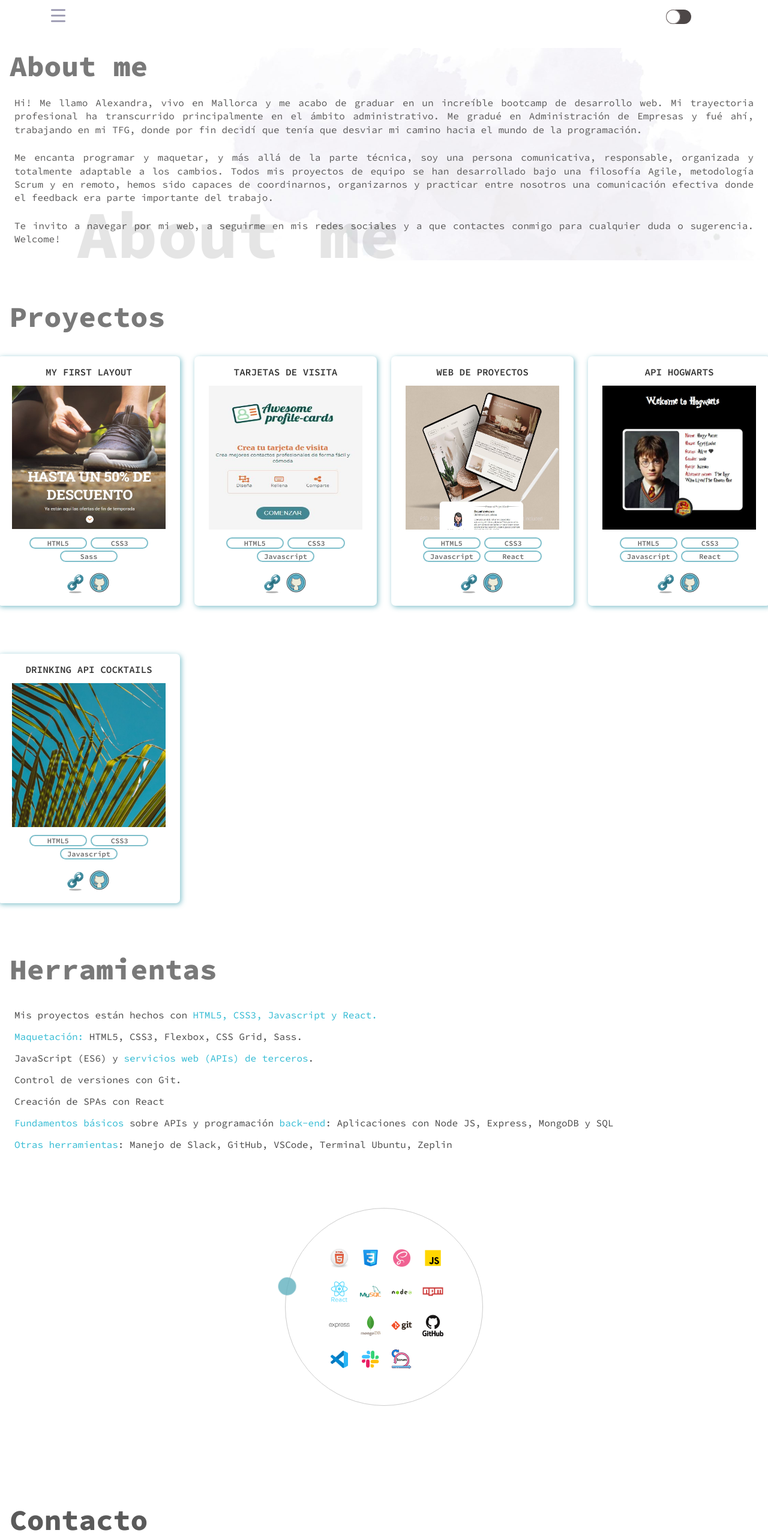
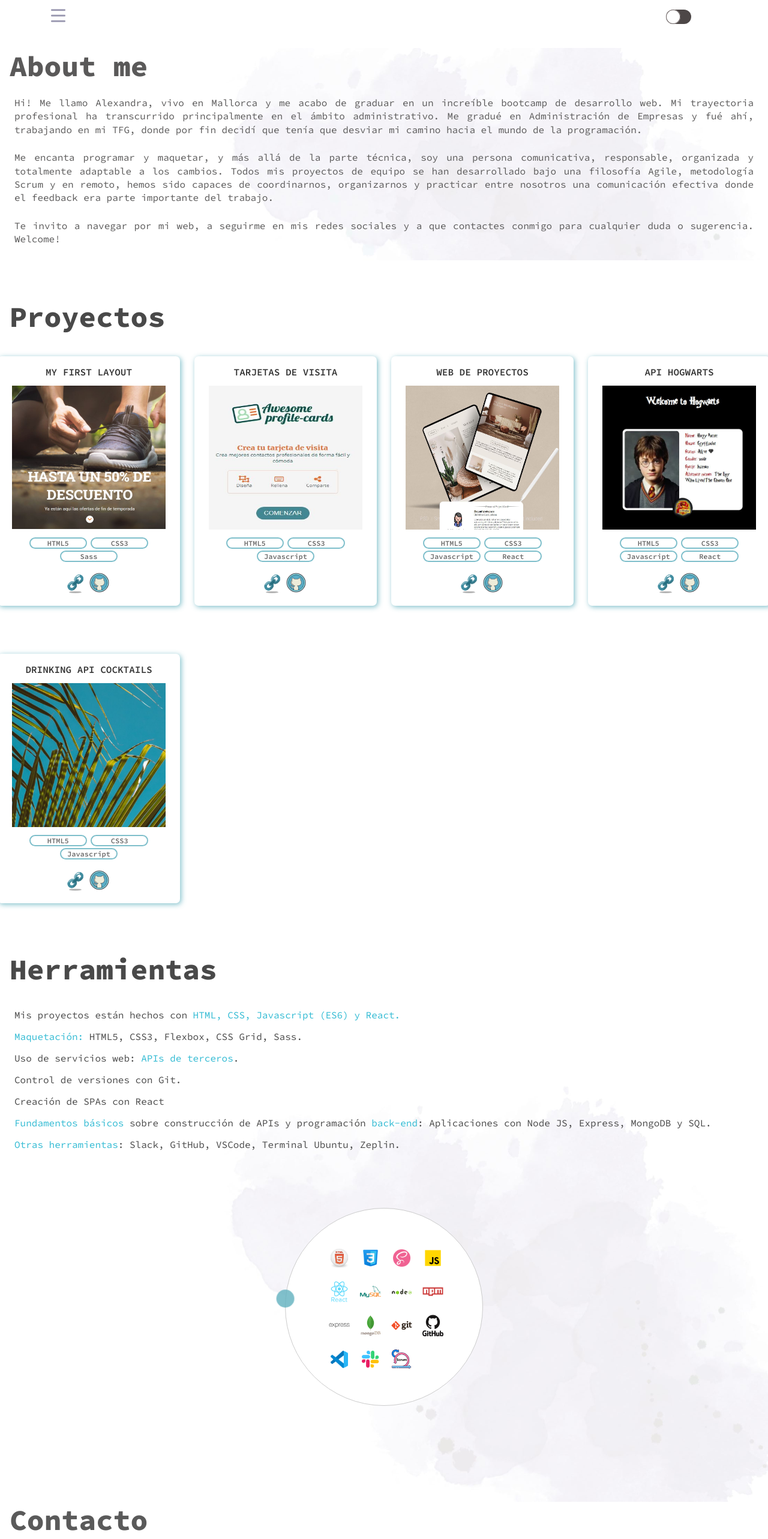
Before and after one commit to alexandracampo/alexandra-campo, a React (Create React App) app: page /#/Principal in a window 1280 px wide. Before the commit this address led to /#/Principal. Shown: the top 2566 px of the page at 60% size. Built offline with nearby package versions, Linux system fonts and the light colour scheme.

Commit message:
add new styles footer

```diff
--- a/src/components/Footer.jsx
+++ b/src/components/Footer.jsx
@@ -8,8 +8,13 @@ function Footer(props) {
 
     return (
         <div className={`footer ${props.theme}`}>
+
             <p className='copyright'>&copy; Alexandra Campo 2023</p>
-            <AnchorLink className='btn-up' offset={() => 300} href='#aboutmeId'><img src={iconUp} /></AnchorLink>
+            <AnchorLink className='link-arrow' offset={() => 300} href='#aboutmeId'>
+                <img className='btn-up' src={iconUp} alt='imagen flecha arriba'></img>
+            </AnchorLink>
+
+
         </div>
     );
 };
--- a/src/components/Header.jsx
+++ b/src/components/Header.jsx
@@ -46,9 +46,9 @@ function Header(props) {
             <ul className={`${menu ? "menu-activo" : "menu"} ${props.theme}`}>
 
                 <li><AnchorLink onClick={handleCloseMenu} offset={() => 300} href='#aboutmeId' className='menu-link'>About me</AnchorLink></li>
-                <li><AnchorLink onClick={handleCloseMenu} offset={() => 200} href='#projectId' className='menu-link'>Proyectos</AnchorLink></li>
-                <li><AnchorLink onClick={handleCloseMenu} offset={() => 200} href='#technologiesId' className='menu-link'>Herramientas</AnchorLink></li>
-                <li><AnchorLink onClick={handleCloseMenu} offset={() => 200} href='#contactId' className='menu-link'>Contacta conmigo</AnchorLink></li>
+                <li><AnchorLink onClick={handleCloseMenu} offset={() => 100} href='#projectId' className='menu-link'>Proyectos</AnchorLink></li>
+                <li><AnchorLink onClick={handleCloseMenu} offset={() => 100} href='#technologiesId' className='menu-link'>Herramientas</AnchorLink></li>
+                <li><AnchorLink onClick={handleCloseMenu} offset={() => 100} href='#contactId' className='menu-link'>Contacta conmigo</AnchorLink></li>
             </ul>
 
         </div>
--- a/src/components/Introduction.jsx
+++ b/src/components/Introduction.jsx
@@ -8,7 +8,6 @@ function Introduction(props) {
 
             <h1 className='title1'>{"About me"}</h1>
 
-            <h2 className="title-opacity">About me</h2>
             <div className="text">
                 <p className="text__box1">
                     Hi! Me llamo Alexandra, vivo en Mallorca y me acabo de graduar en un increíble bootcamp de desarrollo web. Mi trayectoria profesional ha transcurrido principalmente en el ámbito administrativo. Me gradué en Administración de Empresas y fué ahí, trabajando en mi TFG, donde por fin decidí que tenía que desviar mi camino hacia el mundo de la programación.
--- a/src/components/Technologies.jsx
+++ b/src/components/Technologies.jsx
@@ -24,13 +24,13 @@ function Technologies(props) {
 
             <h2 className='title-tech'>Herramientas</h2>
 
-            <p className='tech-text'>Mis proyectos están hechos con <span className='text-color'>HTML5, CSS3, Javascript y React.</span></p>
+            <p className='tech-text'>Mis proyectos están hechos con <span className='text-color'>HTML, CSS, Javascript (ES6) y React.</span></p>
             <p className='tech-text'><span className='text-color'>Maquetación:</span> HTML5, CSS3, Flexbox, CSS Grid, Sass.</p>
-            <p className='tech-text'>JavaScript (ES6) y <span className='text-color'>servicios web (APIs) de terceros</span>.</p>
+            <p className='tech-text'>Uso de servicios web: <span className='text-color'>APIs de terceros</span>.</p>
             <p className='tech-text'>Control de versiones con <span>Git</span>.</p>
             <p className='tech-text'>Creación de SPAs con React</p>
-            <p className='tech-text'><span className='text-color'>Fundamentos básicos</span> sobre APIs y programación <span className='text-color'>back-end</span>: Aplicaciones con Node JS, Express, MongoDB y SQL</p>
-            <p className='tech-text'><span className='text-color'>Otras herramientas</span>: Manejo de Slack, GitHub, VSCode, Terminal Ubuntu, Zeplin</p>
+            <p className='tech-text'><span className='text-color'>Fundamentos básicos</span> sobre construcción de APIs y programación <span className='text-color'>back-end</span>: Aplicaciones con Node JS, Express, MongoDB y SQL.</p>
+            <p className='tech-text'><span className='text-color'>Otras herramientas</span>: Slack, GitHub, VSCode, Terminal Ubuntu, Zeplin.</p>
 
             <div className='container-circle'>
                 <div className='circle'> </div>
--- a/src/styles/Contact.scss
+++ b/src/styles/Contact.scss
@@ -3,6 +3,7 @@
 .contact {
   color: rgb(90, 90, 90);
   font-family: $font2;
+  height: 60vh;
 
   .title-contact {
     font-weight: 700;
--- a/src/styles/Footer.scss
+++ b/src/styles/Footer.scss
@@ -4,24 +4,24 @@
   height: 5rem;
   background-color: #5ab5c59f;
   font-family: $font2;
+  color: rgb(49, 49, 49);
 
   .copyright {
-    font-size: 15px;
+    font-size: 14px;
     text-align: start;
-    display: inline-block;
-    margin-left: 1rem;
+    padding-top: 2rem;
+    padding-left: 1rem;
   }
 
-  .btn-up {
-    width: 3rem;
-    height: 3rem;
-    position: absolute;
-    margin: auto;
-    top: -2.5rem;
+  .link-arrow {
+    position: relative;
+    top: -5rem;
     left: 45%;
+    .btn-up {
+      width: 4rem;
+    }
   }
 }
-
 .dark {
   background-color: rgb(92, 92, 92);
   color: white;
--- a/src/styles/Introduction.scss
+++ b/src/styles/Introduction.scss
@@ -13,7 +13,6 @@
   .title1 {
     font-weight: 700;
     font-size: 3rem;
-    color: #686868e3;
     margin-left: 1rem;
     position: relative;
     overflow: hidden;
@@ -33,15 +32,6 @@
     &:hover:after {
       right: 0;
     }
-  }
-  .title-opacity {
-    font-family: $font2;
-    font-size: 7rem;
-    color: rgba(0, 0, 0, 0.1);
-    text-align: center;
-    position: absolute;
-    top: 40%;
-    left: 10%;
   }
 
   .text {
--- a/src/styles/Principal.scss
+++ b/src/styles/Principal.scss
@@ -1,6 +1 @@
 @import "App.scss";
-
-.div-links {
-  height: 100vh;
-  margin-top: 25rem;
-}
--- a/src/styles/Projects.scss
+++ b/src/styles/Projects.scss
@@ -7,7 +7,6 @@
   &__title {
     font-weight: 700;
     font-size: 3rem;
-    color: #686868e3;
     margin-left: 1rem;
     position: relative;
     overflow: hidden;
--- a/src/styles/Technologies.scss
+++ b/src/styles/Technologies.scss
@@ -13,11 +13,14 @@
   color: rgb(73, 73, 73);
   font-family: $font2;
   margin-top: 5rem;
+  background-image: url("../images/fondo25.jpg");
+  background-size: cover;
+  background-position: center;
+  background-repeat: no-repeat;
 
   .title-tech {
     font-weight: 700;
     font-size: 3rem;
-    color: #686868e3;
     margin-left: 1rem;
     margin-bottom: 2rem;
     position: relative;
@@ -61,6 +64,7 @@
     right: 0;
     margin: auto;
     border-radius: 50%;
+    background-color: white;
 
     .circle {
       width: 30px;
@@ -103,4 +107,5 @@
 .dark {
   background-color: rgb(54, 54, 54);
   color: white;
+  background-image: none;
 }
```
Also changed, not shown: src/images/icon-up.png.
